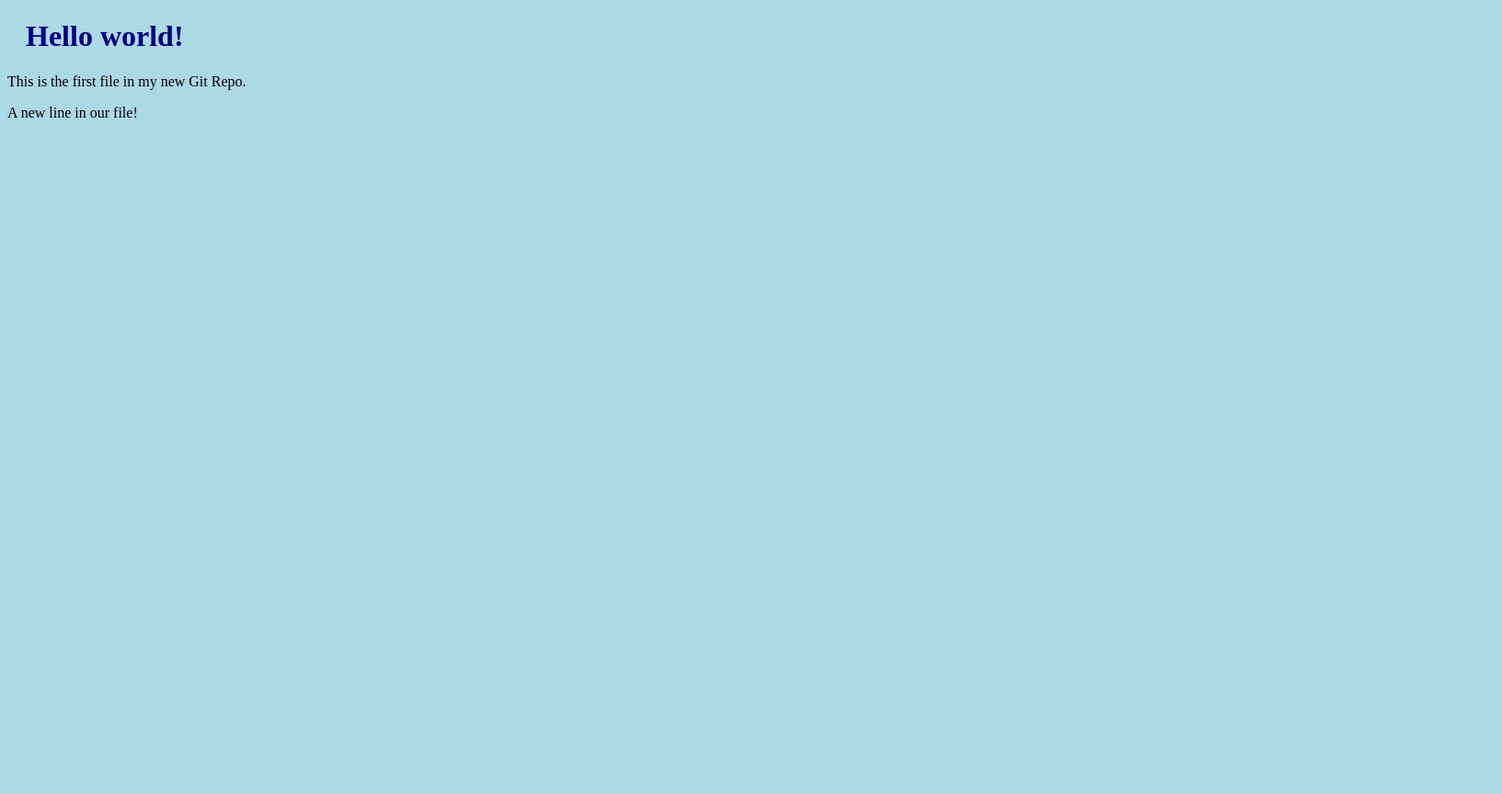
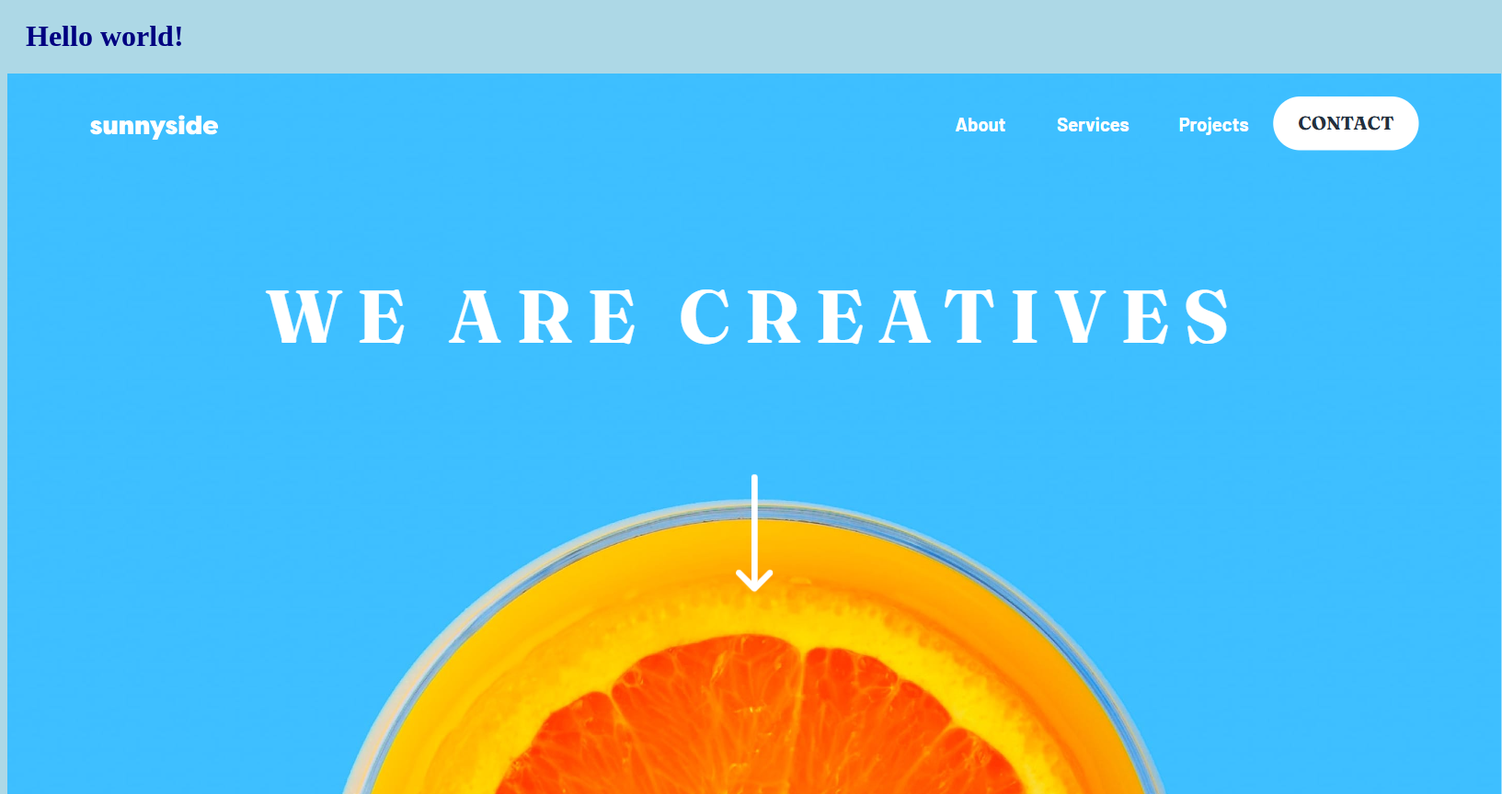
Before and after one commit to stephany247/hello-world, a plain HTML site: page index.html in a window 1280 px wide. Shown: the top 864 px of the page at 92% size, 1633 px wide, since content can reach past the window. Before the commit the page ends 800 px from the top, so only its background shows below. Drawn offline with Linux system fonts and the light colour scheme.

Commit message:
Added image to Hello World

```diff
--- a/index.html
+++ b/index.html
@@ -9,6 +9,7 @@
 </head>
 <body>
     <h1>Hello world!</h1>
+    <img src="hello_world.png" alt="Hello world">
     <p>This is the first file in my new Git Repo.</p>
     <p>A new line in our file!</p>
 </body>
```
Also changed, not shown: hello_world.png (added).
